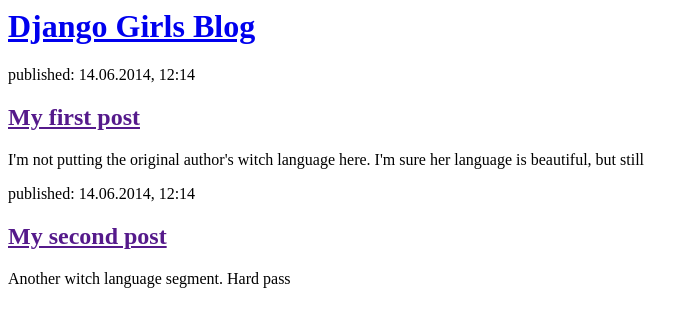
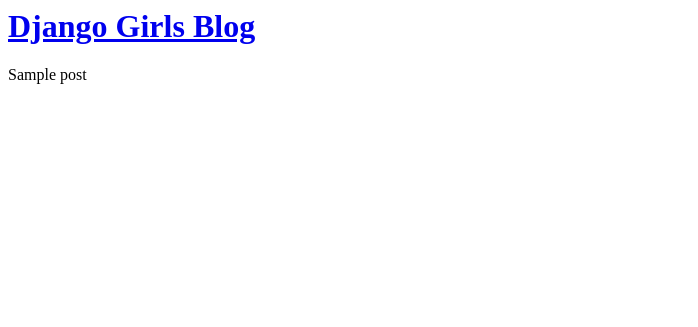
Before and after one commit to AddisonTLe/my-first-blog, a Django app: template blog/templates/blog/post_list.html in a window 1280 px wide. Shown: the top 327 px of the page, without its empty margins (0-698 px from the left). Run offline with Django 3.2, Linux system fonts and the light colour scheme; the template is opened without the code that fills it: values that come from a table or form of the project are taken from there, others are empty; tables that the repository leaves empty hold one stand-in row (values such as "Sample post").

Commit message:
Updated html file and views update

```diff
--- a/blog/templates/blog/post_list.html
+++ b/blog/templates/blog/post_list.html
@@ -7,16 +7,9 @@
 			<h1><a href="/">Django Girls Blog</a></h1>
 		</div>
 
-		<div>
-			<p>published: 14.06.2014, 12:14</p>
-			<h2><a href="">My first post</a></h2>
-			<p>I'm not putting the original author's witch language here. I'm sure her language is beautiful, but still</p>
-		</div>
+		{% for post in posts %}
+			{{ post }}
+		{% endfor %}
 
-		<div>
-			<p>published: 14.06.2014, 12:14</p>
-			<h2><a href="">My second post</a></h2>
-			<p>Another witch language segment. Hard pass</p>
-		</div>
 	</body>
 </html>
--- a/blog/views.py
+++ b/blog/views.py
@@ -1,4 +1,7 @@
 from django.shortcuts import render
+from django.utils import timezone
+from .models import Post
 
 def post_list(request):
-	return render(request, 'blog/post_list.html', {})
+	posts = Post.objects.filter(published__date__lte=timezone.now()).order_by('published_date')
+	return render(request, 'blog/post_list.html', {'posts': posts})
```
